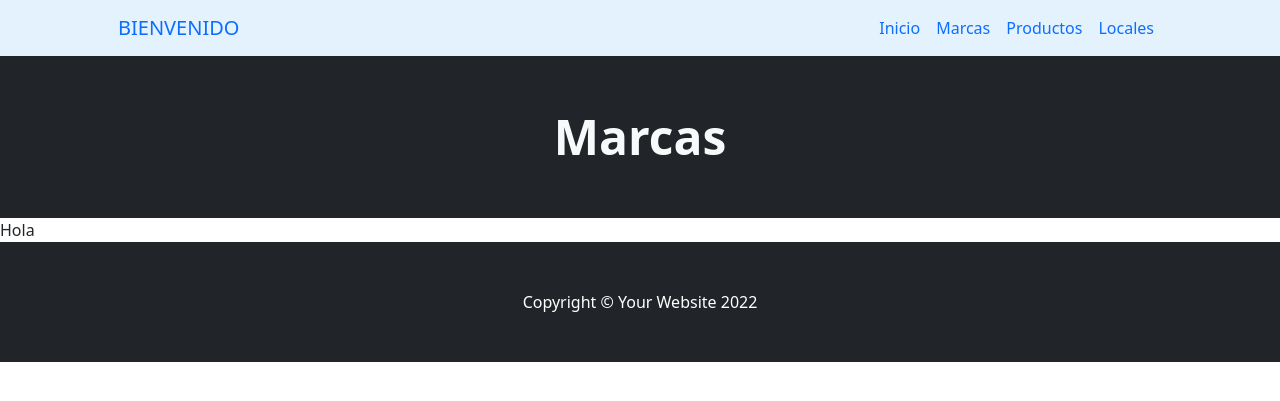
After one commit to GuillermoSwoboda/Entrega1, a Django app: page /app/marcas/ in a window 1280 px wide. The commit adds this page. Shown: the top 401 px of the page. Run offline with Django 4.2, Linux system fonts and the light colour scheme; some libraries are stand-ins or nearby versions.

Commit message:
html y ursl base y modelos

```diff
--- /dev/null
+++ b/Entrega1App/templates/Entrega1App/base.html
@@ -0,0 +1,65 @@
+{% load static %}
+
+<!DOCTYPE html>
+<html lang="es">
+    <head>
+        <meta charset="utf-8" />
+        <meta name="viewport" content="width=device-width, initial-scale=1, shrink-to-fit=no" />
+        <meta name="description" content="" />
+        <meta name="author" content="" />
+        <title>{% block tituloPagina %} {% endblock %}</title>
+        <!-- Favicon-->
+        <link rel="icon" type="image/x-icon" href="{% static 'assets/favicon.ico' %}" />
+        <!-- Bootstrap icons-->
+        <link href="https://cdn.jsdelivr.net/npm/bootstrap-icons@1.4.1/font/bootstrap-icons.css" rel="stylesheet" />
+        <!-- Core theme CSS (includes Bootstrap)-->
+        <link href="{% static 'css/styles.css' %}" rel="stylesheet" />
+    </head>
+    <body>
+        <!-- Responsive navbar-->
+        <nav class="navbar navbar-expand-lg navbar-primary" style="background-color: #e3f2fd;">
+            <div class="container px-5">
+                <a class="navbar-brand" href="{% url 'inicio' %}">BIENVENIDO</a>
+                <button class="navbar-toggler" type="button" data-bs-toggle="collapse" data-bs-target="#navbarSupportedContent" aria-controls="navbarSupportedContent" aria-expanded="false" aria-label="Toggle navigation"><span class="navbar-toggler-icon"></span></button>
+                <div class="collapse navbar-collapse" id="navbarSupportedContent">
+                    <ul class="navbar-nav ms-auto mb-2 mb-lg-0">
+                        <li class="nav-item"><a class="nav-link active" aria-current="page" href="{% url 'inicio' %}">Inicio</a></li>
+                        <li class="nav-item"><a class="nav-link" href="{% url 'marcas' %}">Marcas</a></li>
+                        <li class="nav-item"><a class="nav-link" href="{% url 'productos' %}">Productos</a></li>
+                        <li class="nav-item"><a class="nav-link" href="{% url 'locales' %}">Locales</a></li>
+                    </ul>
+                </div>
+            </div>
+        </nav>
+        <!-- Header-->
+        <header class="bg-dark py-1">
+            <div class="container px-5">
+                <div class="row gx-5 justify-content-center">
+                    <div class="col-lg-6">
+                        <div class="text-center my-5">
+                            <h1 class="display-5 fw-bolder text-light mb-2">{% block descripcionPagina %} {% endblock %}</h1>
+                        </div>
+                    </div>
+                </div>
+            </div>
+        </header>
+
+        {% block contenidoPagina %}
+
+        {% endblock %}
+
+        <!-- Footer-->
+        <footer class="py-5 bg-dark">
+            <div class="container px-5"><p class="m-0 text-center text-white">Copyright &copy; Your Website 2022</p></div>
+        </footer>
+        <!-- Bootstrap core JS-->
+        <script src="https://cdn.jsdelivr.net/npm/bootstrap@5.1.3/dist/js/bootstrap.bundle.min.js"></script>
+        <!-- Core theme JS-->
+        <script src="{% static 'js/scripts.js' %}"></script>
+        <!-- * * * * * * * * * * * * * * * * * * * * * * * * * * * * * * * * * * * * * * * *-->
+        <!-- * *                               SB Forms JS                               * *-->
+        <!-- * * Activate your form at https://startbootstrap.com/solution/contact-forms * *-->
+        <!-- * * * * * * * * * * * * * * * * * * * * * * * * * * * * * * * * * * * * * * * *-->
+        <script src="https://cdn.startbootstrap.com/sb-forms-latest.js"></script>
+    </body>
+</html>
--- /dev/null
+++ b/Entrega1App/templates/Entrega1App/marcas.html
@@ -0,0 +1,15 @@
+{% extends 'Entrega1App/base.html' %}
+{% load static %}
+
+
+{% block tituloPagina %}
+Marcas - App
+{% endblock %}
+
+{% block descripcionPagina %}
+Marcas
+{% endblock %}
+
+{% block contenidoPagina %}
+Hola
+{% endblock %}
--- a/Entrega1App/urls.py
+++ b/Entrega1App/urls.py
@@ -1,15 +1,11 @@
 from django.contrib import admin
 from django.urls import path, include
-from . import views
+from .views import *
 
 urlpatterns = [
-
-    # path("",inicio, name="inicio"),
-    path("",views.index, name="index"),
-    # # URLS de Entrega1App
-    # path("profesores/", profesores, name="profesores"),
-    # path("estudiantes/", estudiantes, name="estudiantes"),
-    # path("cursos/", cursos, name="cursos"),
-    # path("entregables/", entregables, name="entregables"),
-    # # path("base/",base),
+        path("",index, name="inicio"),
+    path("marcas/", marcas, name="marcas"),
+    path("productos/", productos, name="productos"),
+    path("locales/", locales, name="locales"),
+    path("base/",base),
 ]
--- a/Entrega1App/views.py
+++ b/Entrega1App/views.py
@@ -4,4 +4,21 @@ from django.http import HttpResponse
 # Create your views here.
 
 def index(request):
-    return render(request,"Entrega1App\index.html",{})
+
+    return render(request,"Entrega1App/index.html",{})
+
+def base(request):
+
+    return render(request,"Entrega1App/base.html",{})
+
+def marcas(request):
+
+    return render(request,"Entrega1App/marcas.html",{})
+
+def productos(request):
+
+    return render(request,"Entrega1App/productos.html",{})
+
+def locales(request):
+
+    return render(request,"Entrega1App/locales.html",{})
```
Also changed, not shown: Entrega1App/admin.py (+7 -0 lines), Entrega1App/templates/Entrega1App/index.html (+8 -8 lines), Entrega1App/templates/Entrega1App/locales.html (added, +15 -0 lines), Entrega1App/templates/Entrega1App/productos.html (added, +15 -0 lines), db.sqlite3.
